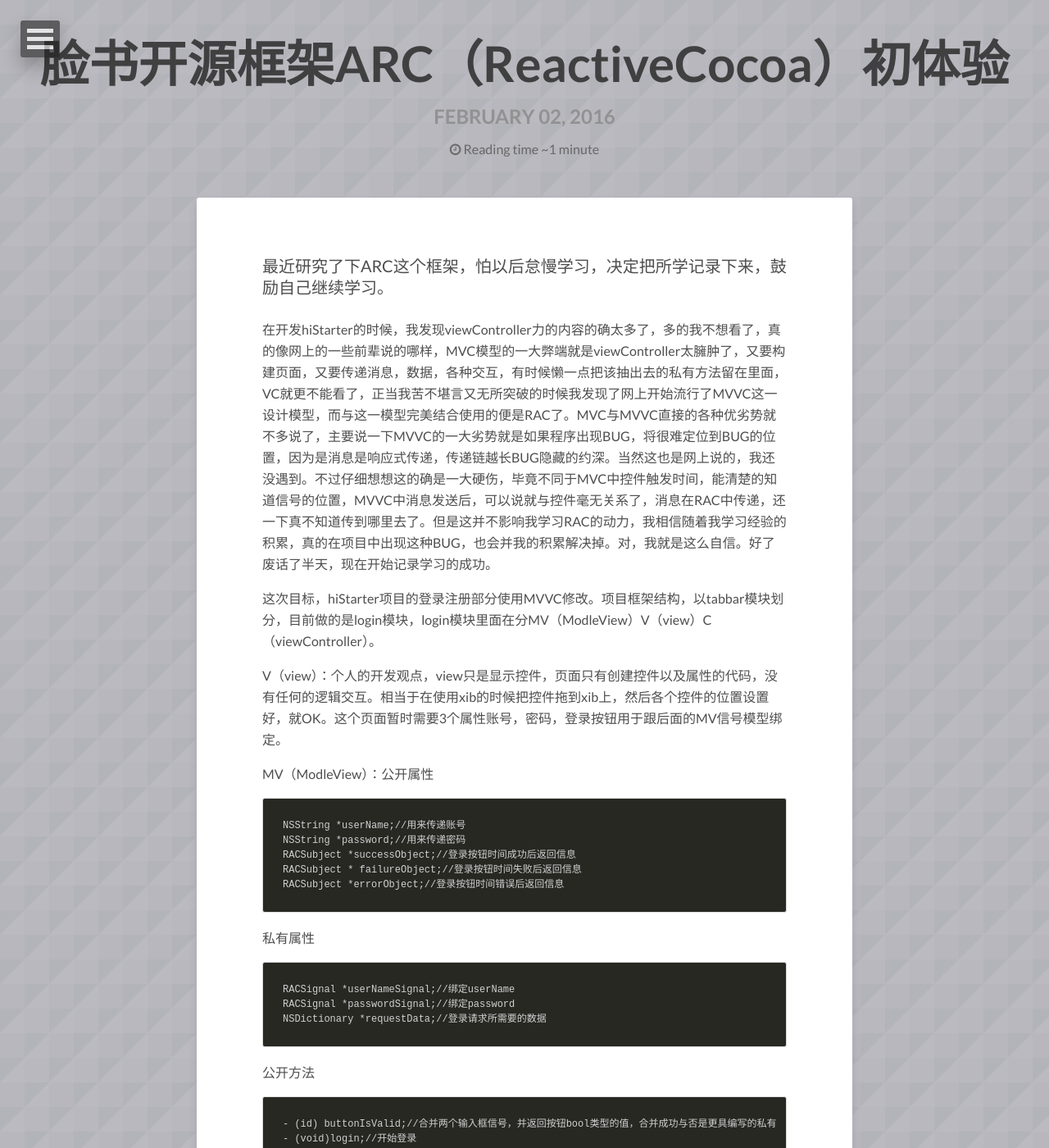
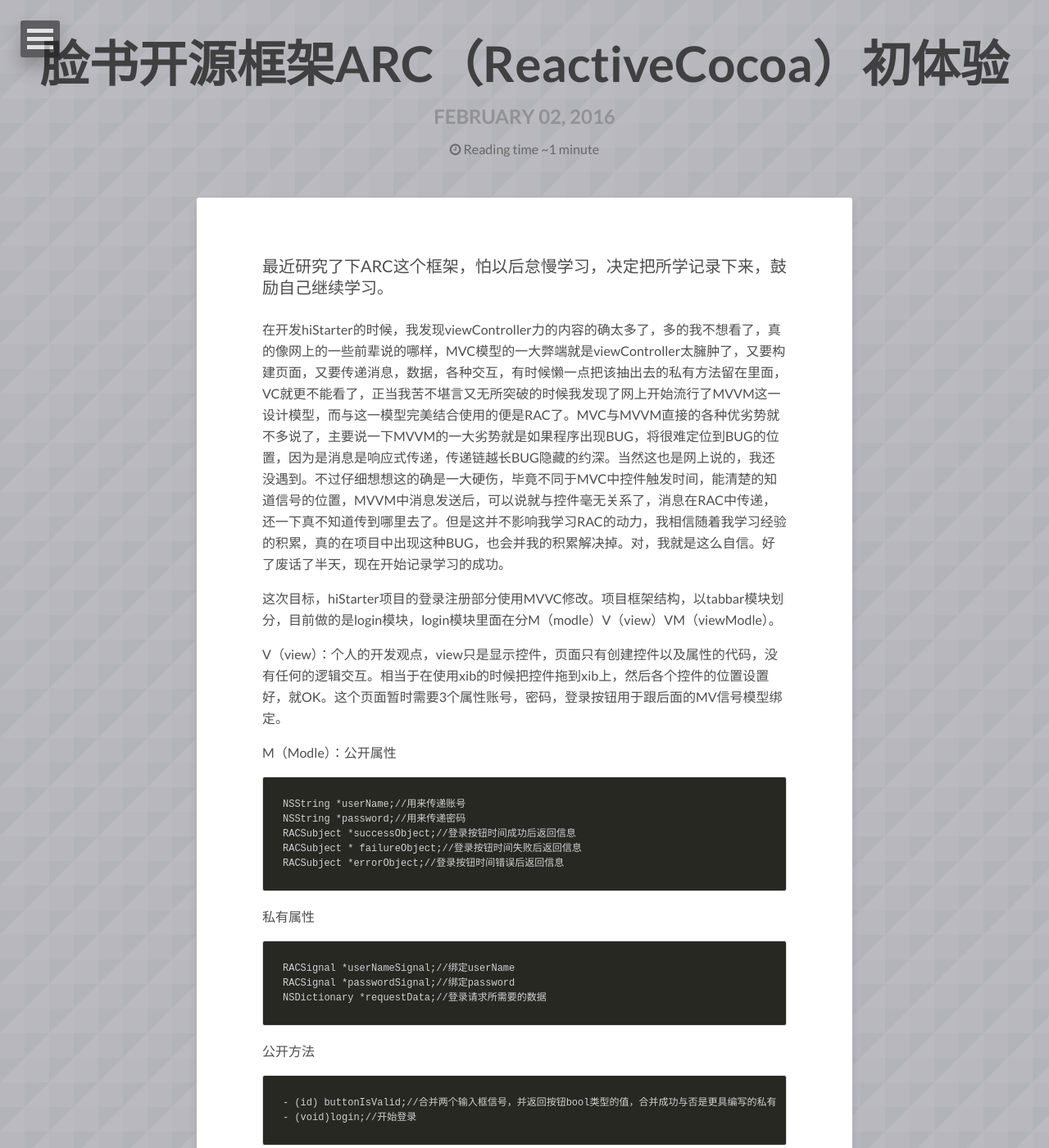
Before and after one commit to Archera/bingley, a Jekyll site: the page built from _posts/2016-02-02-ReactiveCocoa.md, in a window 1280 px wide and 1400 px high. Shown: the whole window at 82% size. Built offline with Jekyll 4.4.1, drawn with Linux system fonts in a browser that asks for light colours; nearby versions of some CDN libraries; some of the changed text lies outside the part shown.

Commit message:
错误信息

```diff
--- a/_posts/2016-02-02-ReactiveCocoa.md
+++ b/_posts/2016-02-02-ReactiveCocoa.md
@@ -9,13 +9,13 @@
 
 最近研究了下ARC这个框架，怕以后怠慢学习，决定把所学记录下来，鼓励自己继续学习。
 
-在开发hiStarter的时候，我发现viewController力的内容的确太多了，多的我不想看了，真的像网上的一些前辈说的哪样，MVC模型的一大弊端就是viewController太臃肿了，又要构建页面，又要传递消息，数据，各种交互，有时候懒一点把该抽出去的私有方法留在里面，VC就更不能看了，正当我苦不堪言又无所突破的时候我发现了网上开始流行了MVVC这一设计模型，而与这一模型完美结合使用的便是RAC了。MVC与MVVC直接的各种优劣势就不多说了，主要说一下MVVC的一大劣势就是如果程序出现BUG，将很难定位到BUG的位置，因为是消息是响应式传递，传递链越长BUG隐藏的约深。当然这也是网上说的，我还没遇到。不过仔细想想这的确是一大硬伤，毕竟不同于MVC中控件触发时间，能清楚的知道信号的位置，MVVC中消息发送后，可以说就与控件毫无关系了，消息在RAC中传递，还一下真不知道传到哪里去了。但是这并不影响我学习RAC的动力，我相信随着我学习经验的积累，真的在项目中出现这种BUG，也会并我的积累解决掉。对，我就是这么自信。好了废话了半天，现在开始记录学习的成功。
+在开发hiStarter的时候，我发现viewController力的内容的确太多了，多的我不想看了，真的像网上的一些前辈说的哪样，MVC模型的一大弊端就是viewController太臃肿了，又要构建页面，又要传递消息，数据，各种交互，有时候懒一点把该抽出去的私有方法留在里面，VC就更不能看了，正当我苦不堪言又无所突破的时候我发现了网上开始流行了MVVM这一设计模型，而与这一模型完美结合使用的便是RAC了。MVC与MVVM直接的各种优劣势就不多说了，主要说一下MVVM的一大劣势就是如果程序出现BUG，将很难定位到BUG的位置，因为是消息是响应式传递，传递链越长BUG隐藏的约深。当然这也是网上说的，我还没遇到。不过仔细想想这的确是一大硬伤，毕竟不同于MVC中控件触发时间，能清楚的知道信号的位置，MVVM中消息发送后，可以说就与控件毫无关系了，消息在RAC中传递，还一下真不知道传到哪里去了。但是这并不影响我学习RAC的动力，我相信随着我学习经验的积累，真的在项目中出现这种BUG，也会并我的积累解决掉。对，我就是这么自信。好了废话了半天，现在开始记录学习的成功。
 
-这次目标，hiStarter项目的登录注册部分使用MVVC修改。项目框架结构，以tabbar模块划分，目前做的是login模块，login模块里面在分MV（ModleView）V（view）C（viewController）。
+这次目标，hiStarter项目的登录注册部分使用MVVC修改。项目框架结构，以tabbar模块划分，目前做的是login模块，login模块里面在分M（modle）V（view）VM（viewModle）。
 
 V（view）：个人的开发观点，view只是显示控件，页面只有创建控件以及属性的代码，没有任何的逻辑交互。相当于在使用xib的时候把控件拖到xib上，然后各个控件的位置设置好，就OK。这个页面暂时需要3个属性账号，密码，登录按钮用于跟后面的MV信号模型绑定。
 
-MV（ModleView）：公开属性
+M（Modle）：公开属性
 
     NSString *userName;//用来传递账号
     NSString *password;//用来传递密码
@@ -34,9 +34,9 @@
     - (id) buttonIsValid;//合并两个输入框信号，并返回按钮bool类型的值，合并成功与否是更具编写的私有方法来判断账号密码是否合法
     - (void)login;//开始登录
 
-C（viewController）： 私有属性
+VM（viewModle）： 私有属性
 
-view和ModleView两个实例对象给view.loginBtn添加信号点击事件
+view和viewModle两个实例对象给view.loginBtn添加信号点击事件
 
 私有方法
 
```
